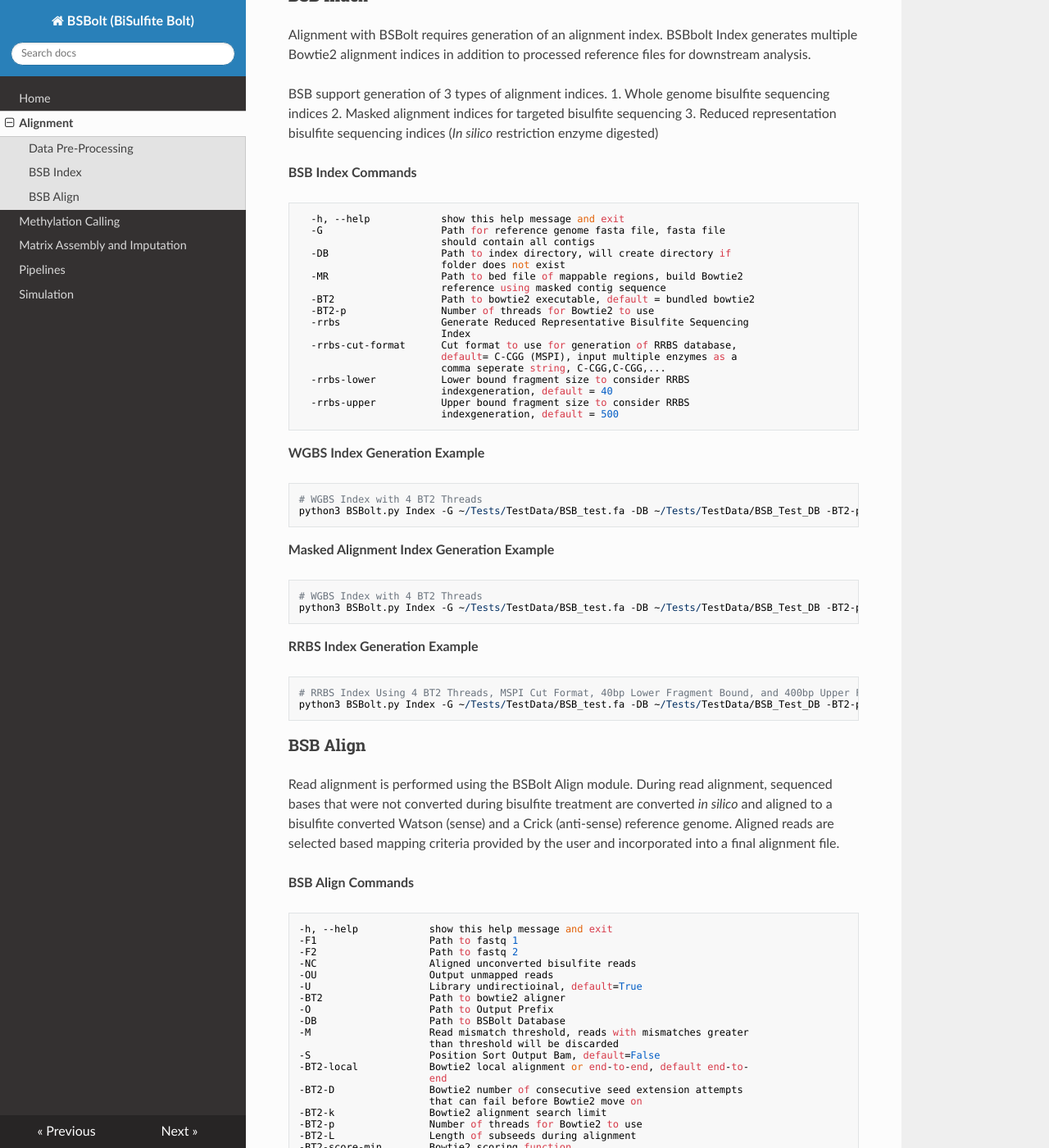
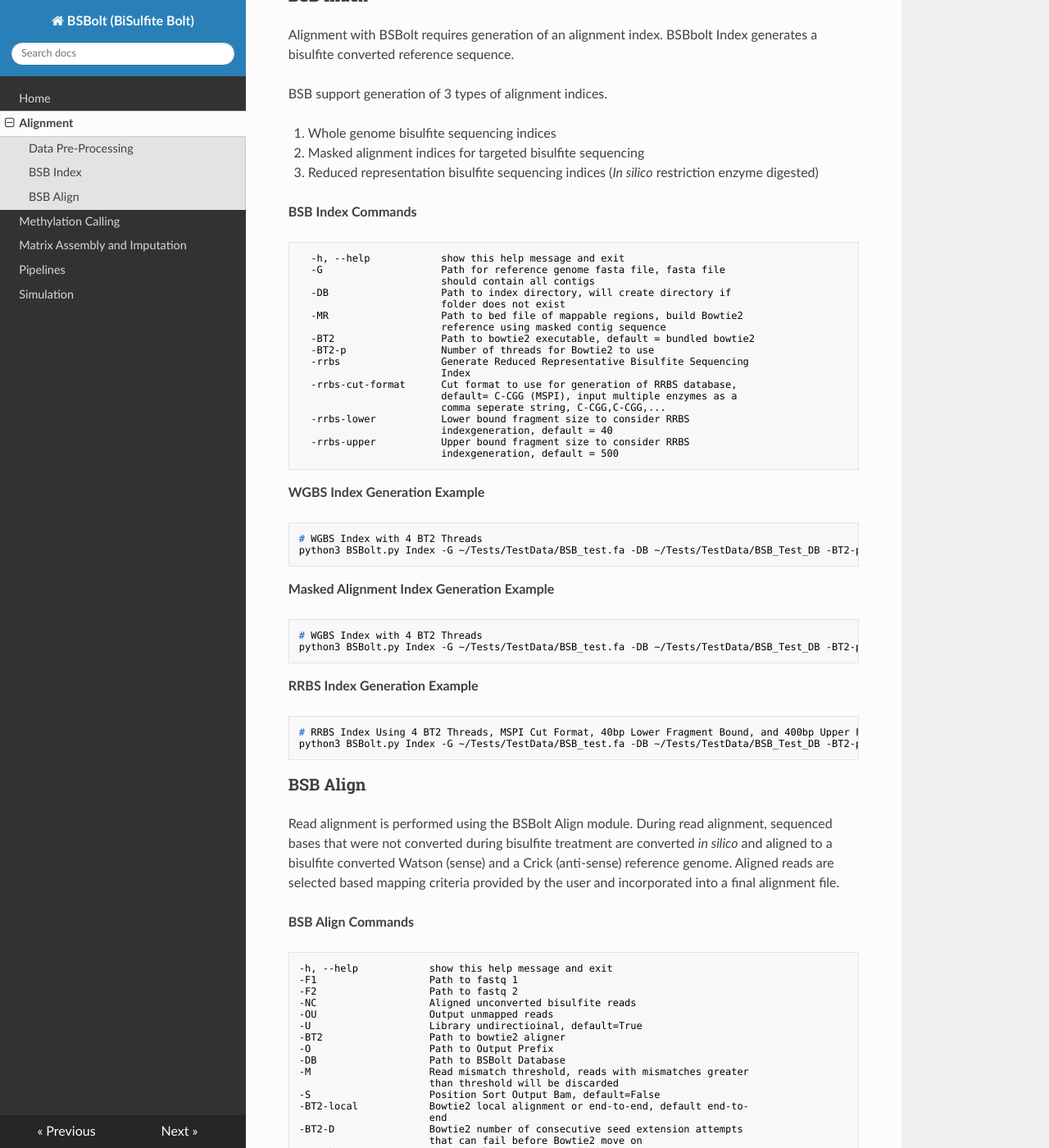
Before and after one commit to NuttyLogic/BSBolt, an MkDocs documentation site: the page built from docs/align.md, in a window 1280 px wide and 1400 px high, scrolled down 344 px. Shown: the whole window at 82% size. Built offline with MkDocs 1.6.1, drawn with Linux system fonts in a browser that asks for light colours; nearby versions of some CDN libraries; some of the changed text lies outside the part shown.

Commit message:
Updated Documentation

````diff
--- a/docs/align.md
+++ b/docs/align.md
@@ -6,16 +6,16 @@
 alignment can be performed using Bowtie2 local mode to increase mappability; however, due the low complexity of bisulfite
 sequencing libraries this is not recommended.
 ### BSB Index
-Alignment with BSBolt requires generation of an alignment index. BSBbolt Index generates multiple Bowtie2 alignment indices in
-addition to processed reference files for downstream analysis.
+Alignment with BSBolt requires generation of an alignment index. BSBbolt Index generates a bisulfite converted reference sequence.
 
 BSB support generation of 3 types of alignment indices.
+
 1. Whole genome bisulfite sequencing indices
 2. Masked alignment indices for targeted bisulfite sequencing
 3. Reduced representation bisulfite sequencing indices (*In silico* restriction enzyme digested)
 
 **BSB Index Commands**
-```
+```shell
   -h, --help            show this help message and exit
   -G                    Path for reference genome fasta file, fasta file
                         should contain all contigs
@@ -36,19 +36,19 @@
                         indexgeneration, default = 500
 ```
 **WGBS Index Generation Example**
-```
+```shell
 # WGBS Index with 4 BT2 Threads
 python3 BSBolt.py Index -G ~/Tests/TestData/BSB_test.fa -DB ~/Tests/TestData/BSB_Test_DB -BT2-p 4
 ```
 
 **Masked Alignment Index Generation Example**
-```
+```shell
 # WGBS Index with 4 BT2 Threads
 python3 BSBolt.py Index -G ~/Tests/TestData/BSB_test.fa -DB ~/Tests/TestData/BSB_Test_DB -BT2-p 4 -MR /Tests/TestData/test_wgbs_madking.bed
 ```
 
 **RRBS Index Generation Example**
-```
+```shell
 # RRBS Index Using 4 BT2 Threads, MSPI Cut Format, 40bp Lower Fragment Bound, and 400bp Upper Fragment Bound
 python3 BSBolt.py Index -G ~/Tests/TestData/BSB_test.fa -DB ~/Tests/TestData/BSB_Test_DB -BT2-p 4 -rrbs -rrbs-cut-format C-CGG -rrbs-lower 40 -rrbs-upper 400
 ```
@@ -59,7 +59,7 @@
 reference genome. Aligned reads are selected based mapping criteria provided by the user and incorporated into a final alignment file.
 
 **BSB Align Commands**
-```
+```shell
 -h, --help            show this help message and exit
 -F1                   Path to fastq 1
 -F2                   Path to fastq 2
@@ -86,13 +86,13 @@
                       end alignment
 ```
 **Paired End Alignment**
-```
+```shell
 # Paired End Alignment Using Default Commands
 python3 BSBolt.py Align -DB ~/Tests/TestData/BSB_Test_DB -F1 ~/Tests/TestSimulations/BSB_pe_meth_1.fastq -F2 ~/Tests/TestSimulations/BSB_pe_meth_2.fastq -O ~/Tests/BSB_pe_test -S
 ```
 
 **Single End Alignment**
-```
+```shell
 # Single End Alignment Using Default Commands
 python3 BSBolt.py Align -DB ~/Tests/TestData/BSB_Test_DB -F1 ~/Tests/TestSimulations/BSB_pe_meth_1.fastq -O ~/Tests/BSB_pe_test -S
 ```
````
